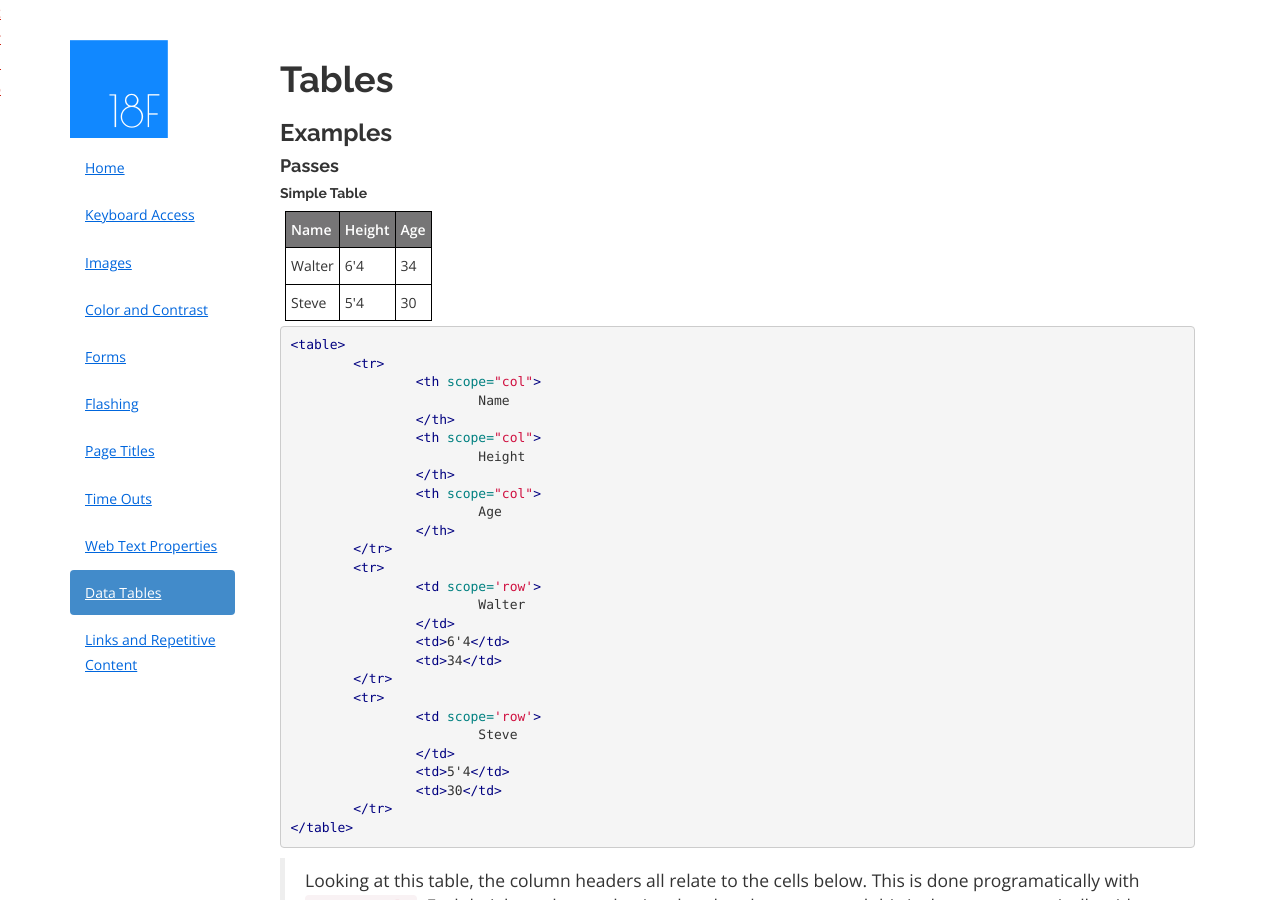
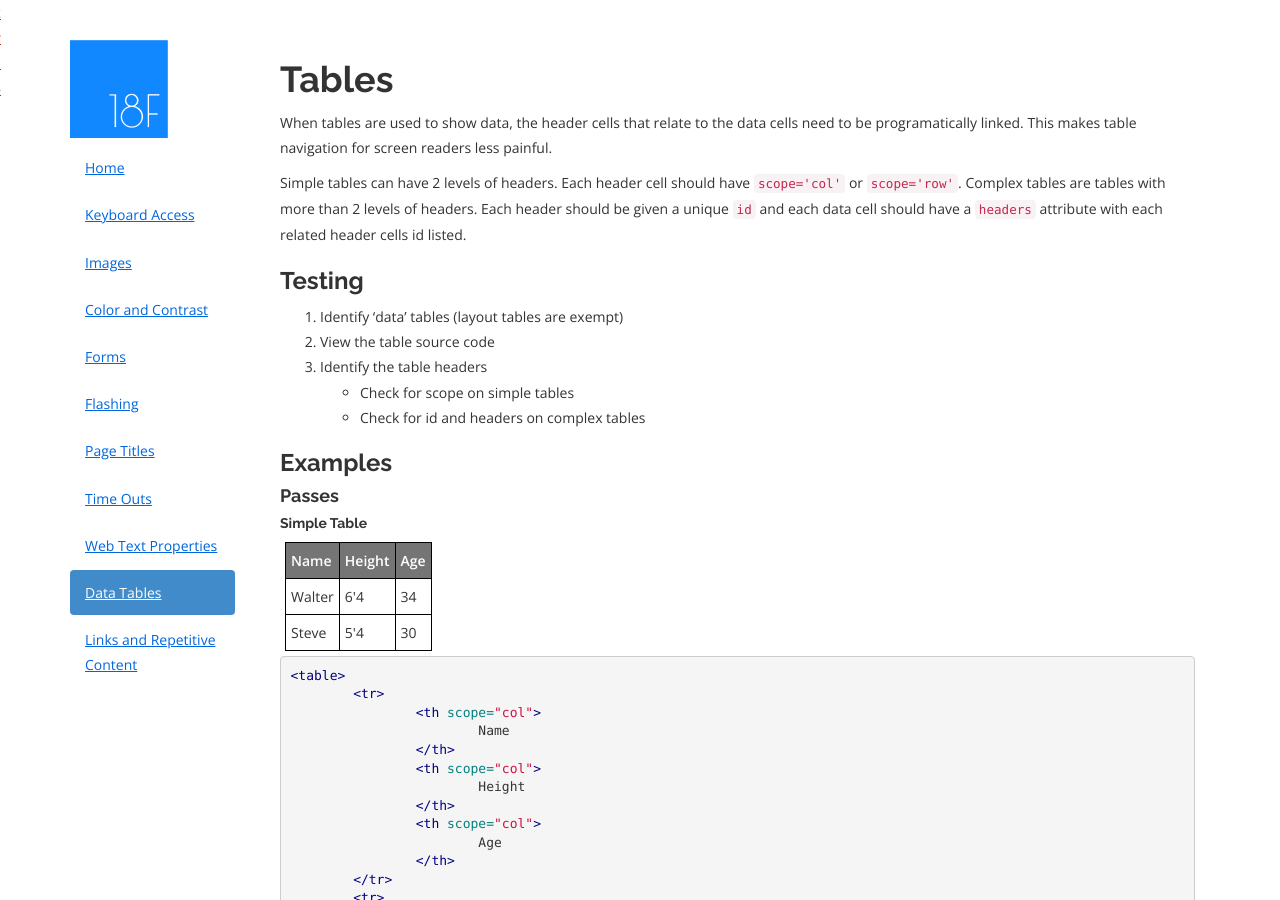
Before and after one commit to 18F/accessibility, a Jekyll site: the page built from pages/tables.md, in a window 1280 px wide and 900 px high. Built offline with Jekyll 4.4.1, drawn with Linux system fonts in a browser that asks for light colours; nearby versions of some CDN libraries; Markdown is read by kramdown in place of the engine named in the settings.

Commit message:
added table text

```diff
--- a/pages/tables.md
+++ b/pages/tables.md
@@ -6,6 +6,18 @@ permalink: /tables/
 page_title: Tables
 ---
 
+When tables are used to show data, the header cells that relate to the data cells need to be programatically linked. This makes table navigation for screen readers less painful.
+
+Simple tables can have 2 levels of headers. Each header cell should have `scope='col'` or `scope='row'`.
+Complex tables are tables with more than 2 levels of headers. Each header should be given a unique `id` and each data cell should have a `headers` attribute with each related header cells id listed.
+
+### Testing
+
+1. Identify 'data' tables (layout tables are exempt)
+2. View the table source code
+3. Identify the table headers
+  * Check for scope on simple tables
+  * Check for id and headers on complex tables
 
 ### Examples
 
```
